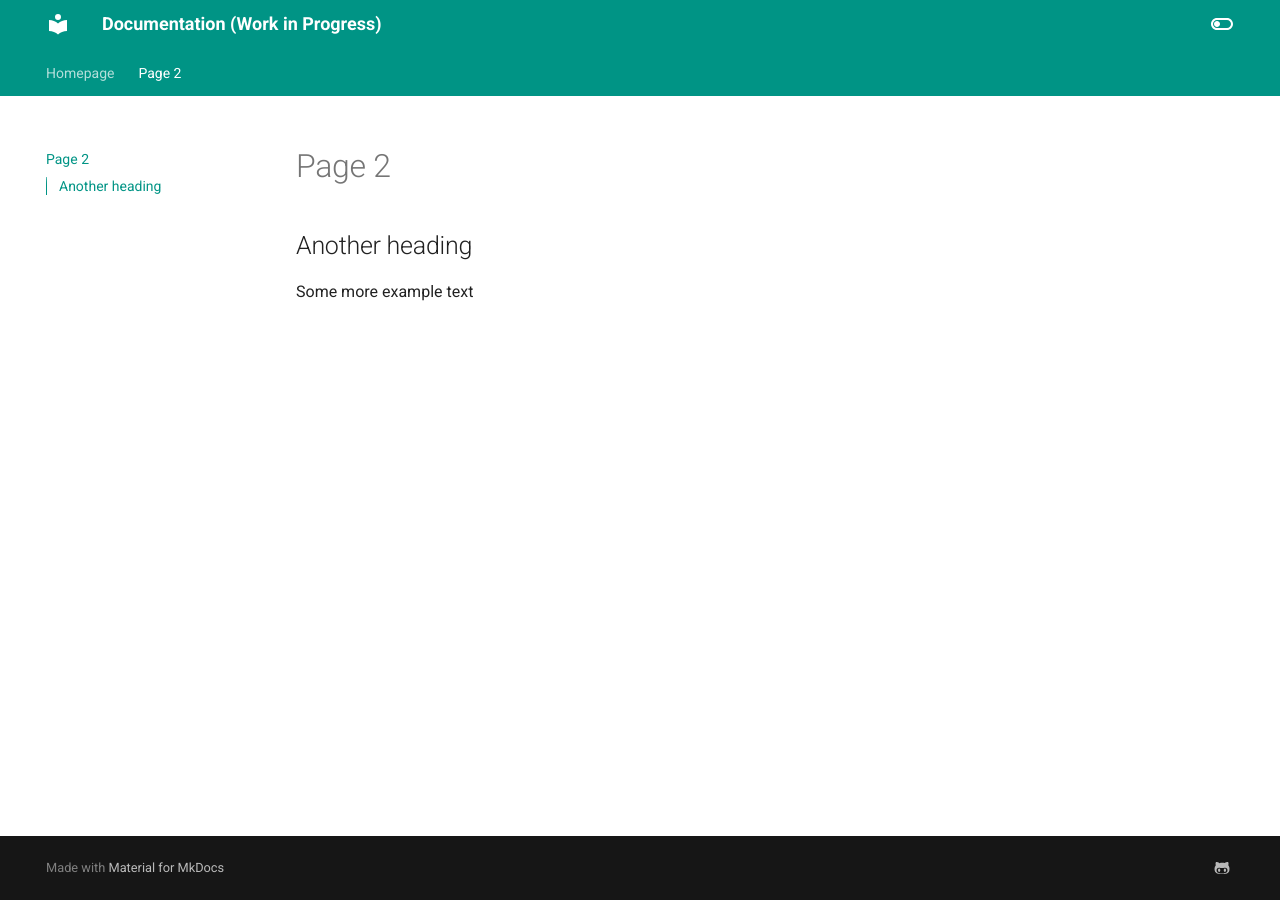
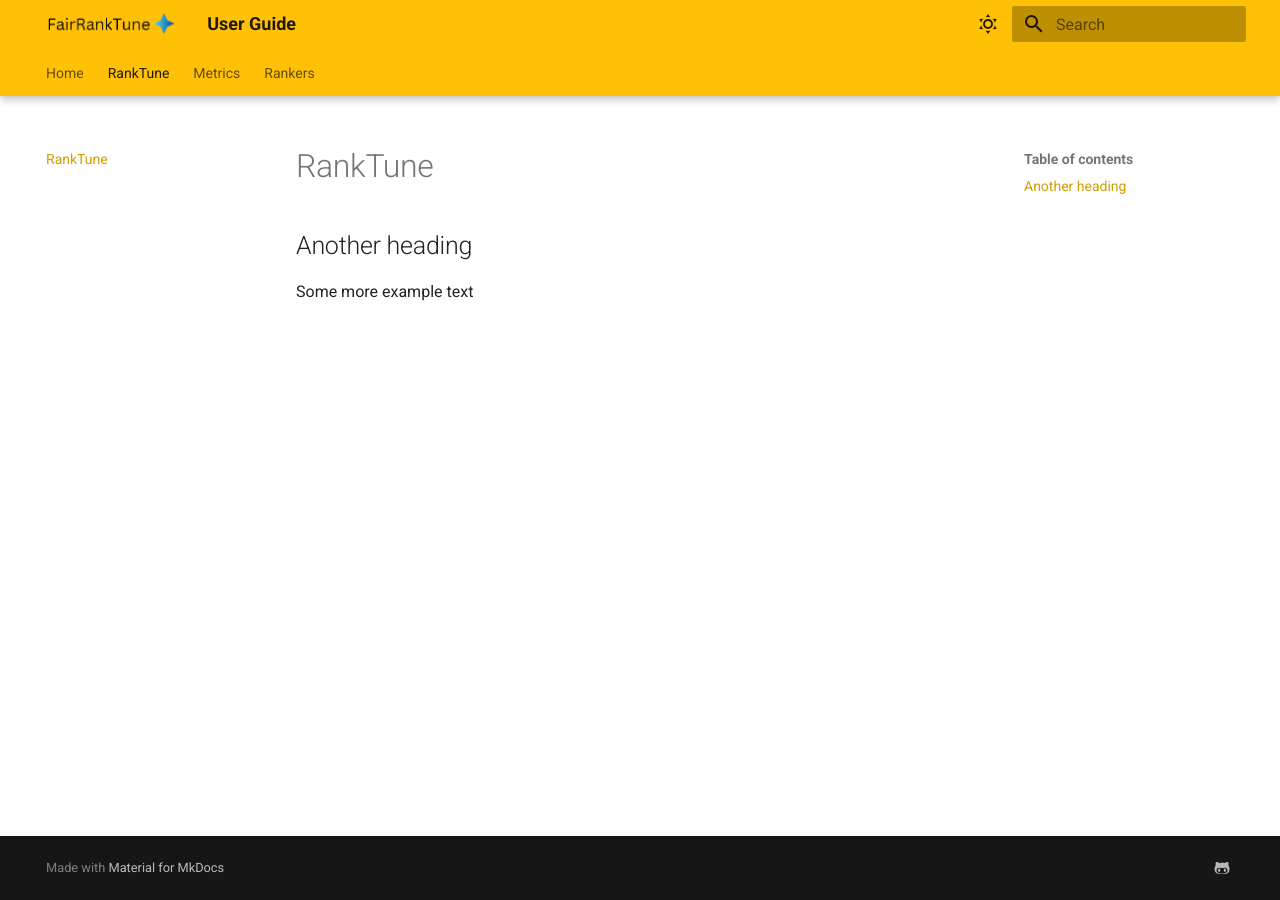
Before and after one commit to KCachel/fairranktune, an MkDocs documentation site: the page built from docs/page2.md, in a window 1280 px wide. Built offline with MkDocs 1.6.1 and Material for MkDocs 9.7.7, drawn with Linux system fonts in a browser that asks for light colours.

Commit message:
update docs

```diff
--- a/docs/page2.md
+++ b/docs/page2.md
@@ -1,4 +1,4 @@
-# Page 2
+# RankTune
 
 ## Another heading
 
--- /dev/null
+++ b/docs/page3.md
@@ -0,0 +1 @@
+# Metrics
--- /dev/null
+++ b/docs/page4.md
@@ -0,0 +1 @@
+# Rankers
--- a/mkdocs.yml
+++ b/mkdocs.yml
@@ -1,10 +1,12 @@
-site_name: Documentation (Work in Progress)
+site_name: User Guide
+site_description: "A Python Library for Fairness-Aware Ranking Data Generation, Evaluation, and ReRanking."
 theme:
+  logo: assets/FairRankTune_blank_logo.png
   name: material
   features:
     - navigation.tabs
+    - navigation.tabs.sticky
     - navigation.sections
-    - toc.integrate
     - navigation.top
     - search.suggest
     - search.highlight
@@ -15,19 +17,20 @@ theme:
   palette:
     - scheme: default
       toggle:
-        icon: material/toggle-switch-off-outline
+        icon: material/weather-sunny
         name: Switch to dark mode
-      primary: teal
-      accent: purple
+      primary: amber
+      accent: pink
     - scheme: slate
       toggle:
-        icon: material/toggle-switch
+        icon: material/weather-night
         name: Switch to light mode
-      primary: teal
-      accent: lime
+      primary: amber
+      accent: lightblue
 
 plugins:
   - social
+  - search
 
 extra:
   social:
```
Also changed, not shown: docs/index.md (+19 -1 lines), docs/assets/FairRankTune.png (added), docs/assets/FairRankTune.svg (added), docs/assets/FairRankTune_blank_logo.png (added), docs/assets/FairRankTune_logo.jpg (added), 1 other file.
